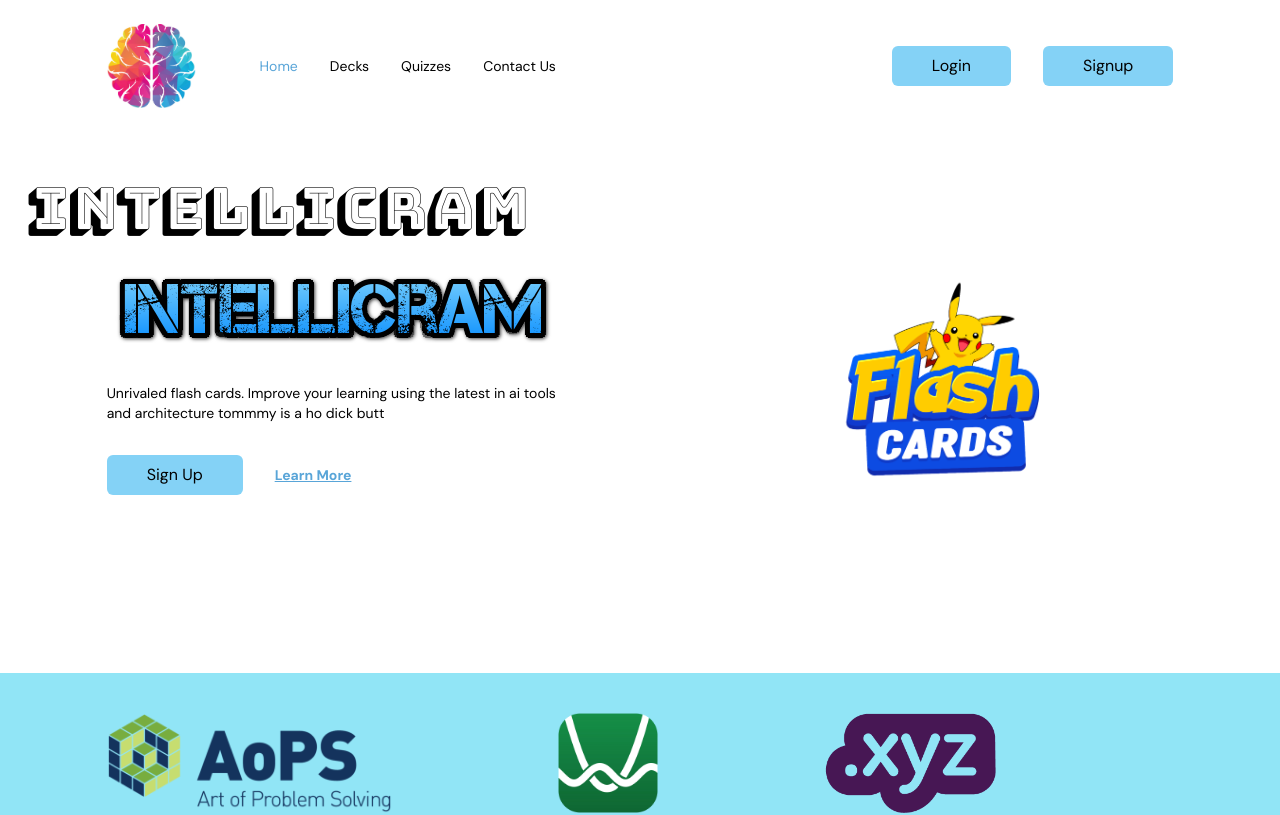
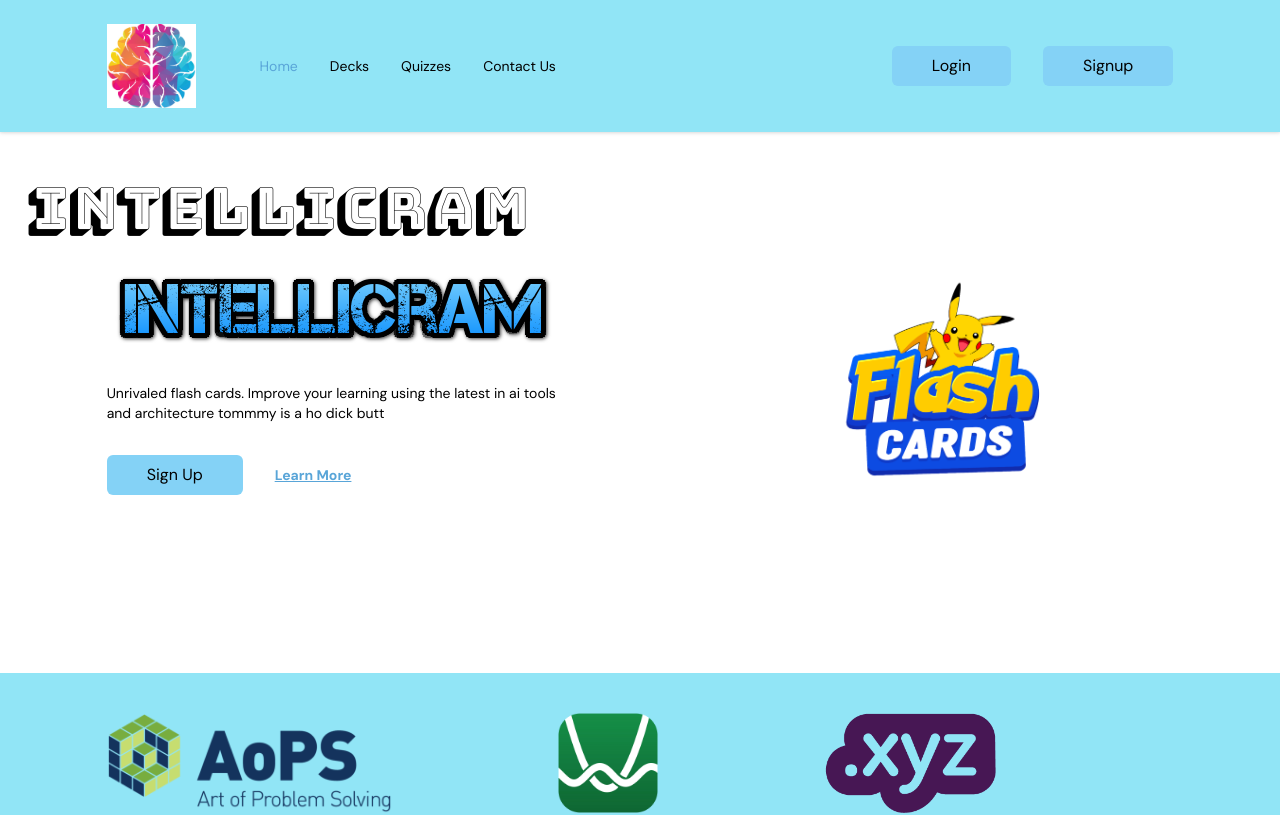
Before and after one commit to Johnny-Codes/IntelliCram, a React (Vite) app in the folder frontend/: page / in a window 1280 px wide. Shown: the top 815 px of the page. Built offline with nearby package versions, Linux system fonts and the light colour scheme.

Commit message:
Paul yells too much

```diff
--- a/frontend/src/organisms/navbar/index.tsx
+++ b/frontend/src/organisms/landing-navbar/index.tsx
@@ -19,7 +19,6 @@ const NavBar = ({ isTopOfPage, selectedPage, setSelectedPage }: Props) => {
 	const flexBetween = 'flex items-center justify-between';
 	const [ isMenuToggled, setIsMenuToggled ] = useState<boolean>(false);
 	const isAboveMediumScreens = useMediaQuery('(min-width: 1060px)');
-	const navbarBackground = isTopOfPage ? '' : 'bg-primary-100 drop-shadow';
     const [cookies, setCookie, removeCookie] = useCookies(['access_token', 'user']);
 
     // this logout stuff is actually deleting the user, not logging them out
@@ -32,7 +31,7 @@ const NavBar = ({ isTopOfPage, selectedPage, setSelectedPage }: Props) => {
 
 	return (
 		<nav>
-			<div className={`${navbarBackground} ${flexBetween} fixed top-0 z-30 w-full py-6`}>
+			<div className={`bg-primary-100 drop-shadow  ${flexBetween} fixed top-0 z-30 w-full py-6`}>
 				<div className={`${flexBetween} mx-auto w-5/6`}>
 					<div className={`${flexBetween} w-full gap-16`}>
 						{/* LEFT SIDE */}
--- a/frontend/src/templates/landing.tsx
+++ b/frontend/src/templates/landing.tsx
@@ -1,4 +1,4 @@
-import Navbar from "@/organisms/navbar";
+import Navbar from "@/organisms/landing-navbar";
 import Home from "@/pages/home";
 import Decks from "@/pages/decks";
 import OurReviews from "@/pages/reviews";
```
Also changed, not shown: frontend/src/organisms/landing-navbar/ScrollLink.tsx (renamed from frontend/src/organisms/navbar/ScrollLink.tsx), frontend/src/pages/navbar/index.tsx (added).
